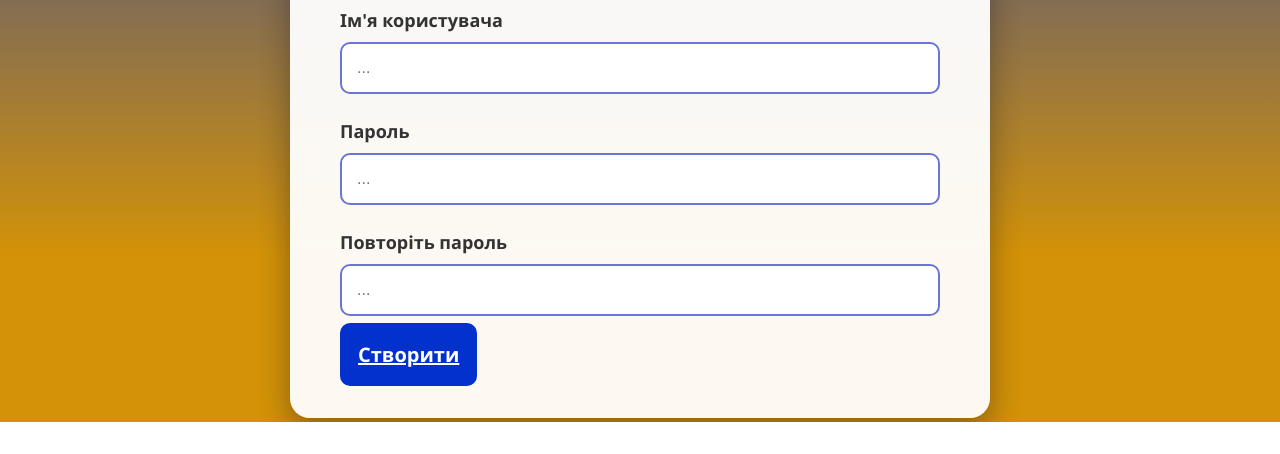
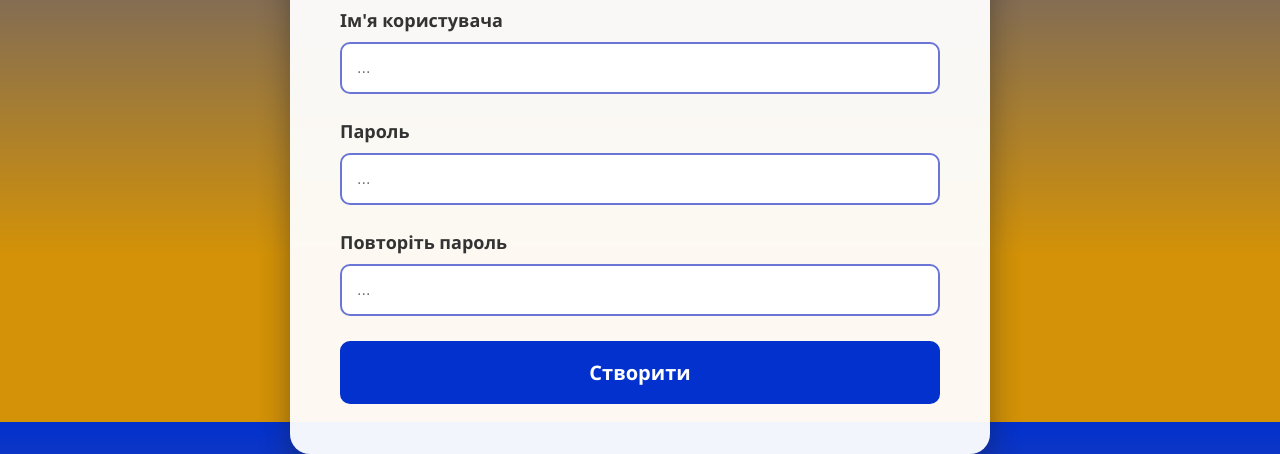
Before and after one commit to dogtop67/Simbagram, a plain HTML site: page create.html in a window 1280 px wide. Shown: the part 414-868 px from the top of the page. Before the commit the page ends 836 px from the top, so only its background shows below. Drawn offline with Linux system fonts and the light colour scheme.

Commit message:
Enhance 'Create' button visibility in create.html
Added a style to the 'Create' button for better visibility.

```diff
--- a/create.html
+++ b/create.html
@@ -27,7 +27,7 @@
             <input type="text" placeholder="..." maxlength="16" required>
           </div>
 
-          <a href="index.html" class="order-button">Створити</a>
+           <a href="index.html" class="order-button" style="display: block; text-align: center; text-decoration: none; box-sizing: border-box;">Створити</a>
         </form>
       </div>
     </div>
```
